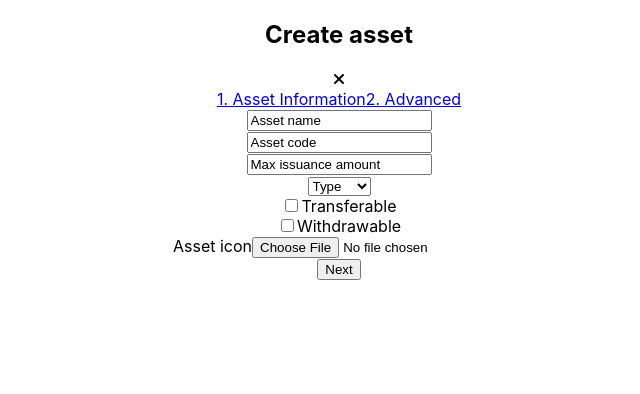
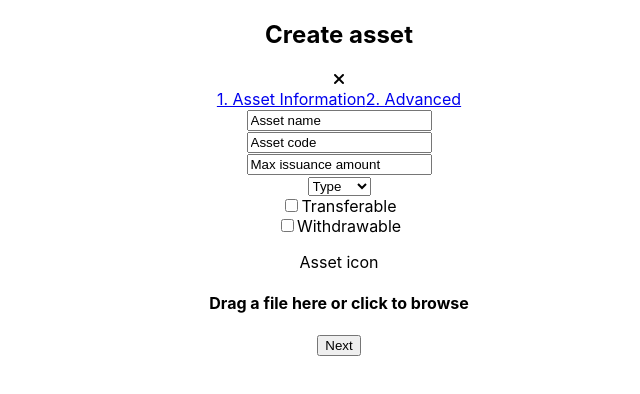
Before and after one commit to ecc3/create-asset, a React (Create React App) app: page / in a window 1280 px wide. Shown: the top 394 px of the page, without its empty margins (301-941 px from the left). Built offline with nearby package versions, Linux system fonts and the light colour scheme.

Commit message:
refactored add file component to use dropzone library

```diff
--- a/package.json
+++ b/package.json
@@ -9,6 +9,7 @@
     "@testing-library/user-event": "^7.2.1",
     "react": "^16.13.0",
     "react-dom": "^16.13.0",
+    "react-dropzone": "^10.2.1",
     "react-scripts": "3.4.0"
   },
   "scripts": {
--- a/src/components/AddFile.jsx
+++ b/src/components/AddFile.jsx
@@ -1,11 +1,26 @@
 import React from "react";
+import { useDropzone } from "react-dropzone";
 
 const AddFile = props => {
+  const { acceptedFiles, getRootProps, getInputProps } = useDropzone();
+
+  const files = acceptedFiles.map(file => (
+    <li key={file.path}>
+      {file.path} - {file.size} bytes
+    </li>
+  ));
   return (
-    <label>
-      {props.label}
-      <input type="file" />
-    </label>
+    <section className="container">
+      <p>{props.label}</p>
+      <div {...getRootProps({ className: "dropzone" })}>
+        <input {...getInputProps()} />
+        <h4>Drag a file here or click to browse</h4>
+        <p>{props.smallText}</p>
+      </div>
+      <aside>
+        <ul>{files}</ul>
+      </aside>
+    </section>
   );
 };
 
```
Also changed, not shown: 1 other file (tests, documents, lock files or other folders).
